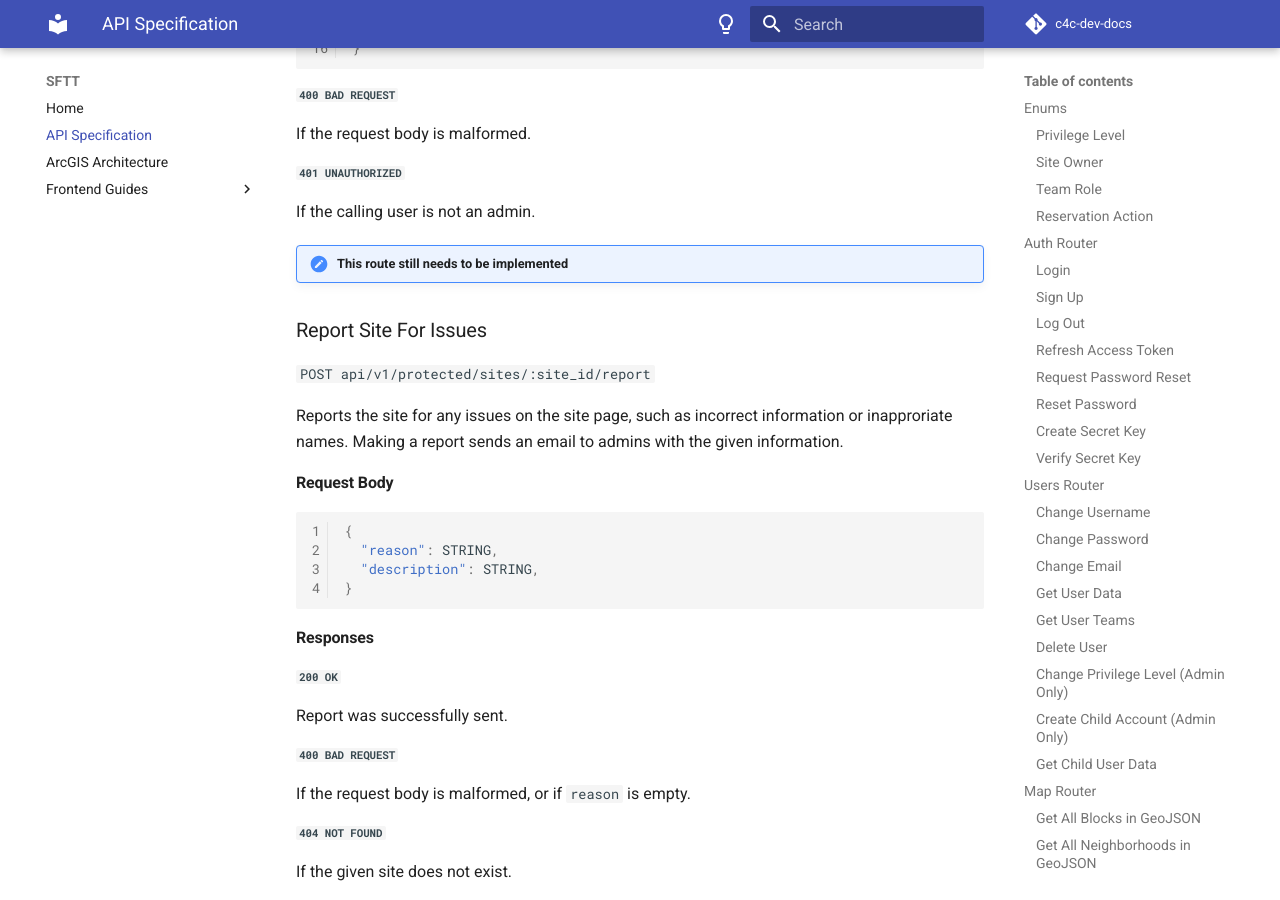
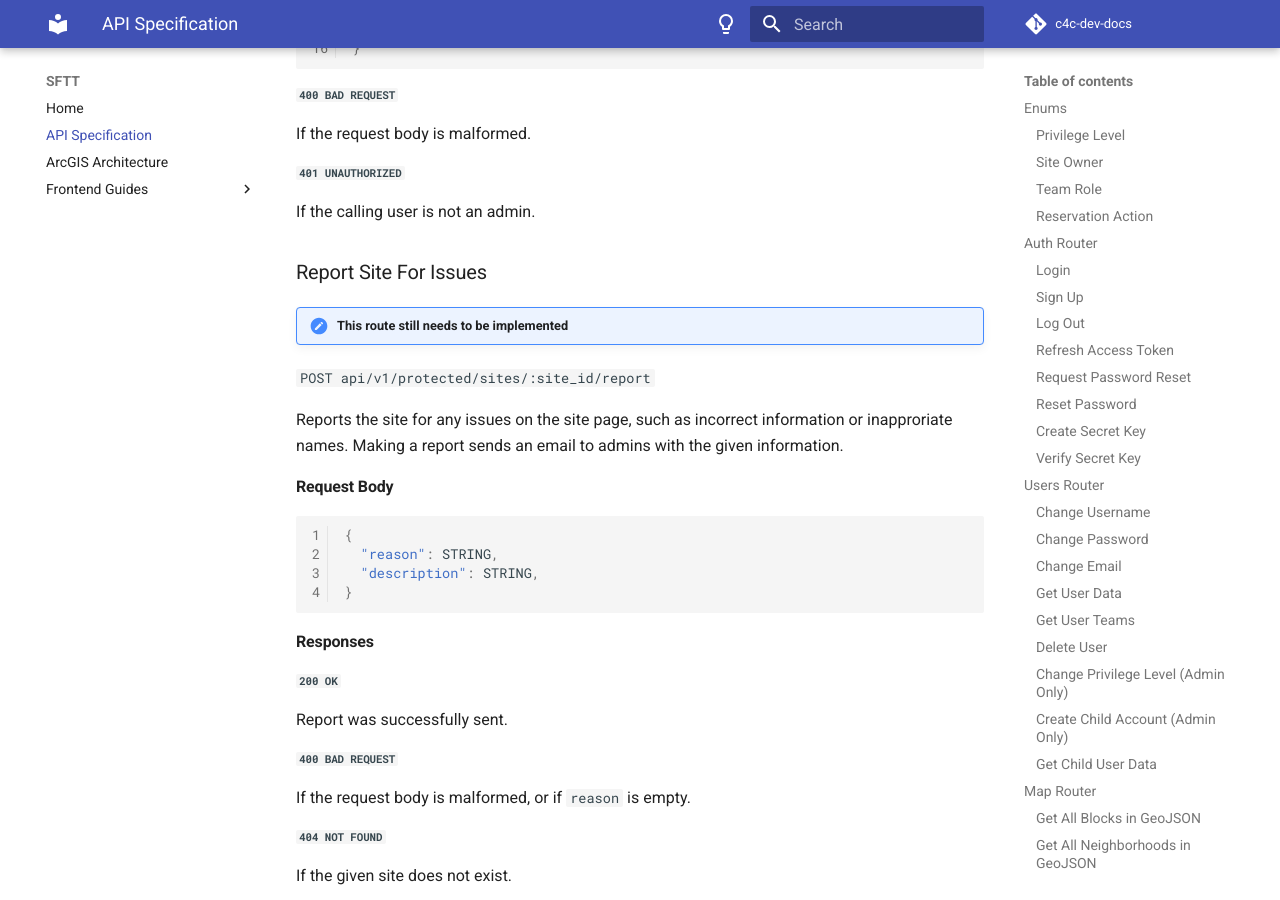
Before and after one commit to Code-4-Community/c4c-dev-docs, an MkDocs documentation site: the page built from docs/sftt/sftt-api-spec.md, in a window 1280 px wide and 900 px high, scrolled down 45602 px. Built offline with MkDocs 1.6.1 and Material for MkDocs 9.7.7, drawn with Linux system fonts in a browser that asks for light colours; comment, search, counter and statistics services are not loaded.

```diff
--- a/docs/sftt/sftt-api-spec.md
+++ b/docs/sftt/sftt-api-spec.md
@@ -2103,9 +2103,9 @@ If the request body is malformed.
 
 If the calling user is not an admin.
 
+### Report Site For Issues
+
 !!! missing "This route still needs to be implemented"
-
-### Report Site For Issues
 
 `POST api/v1/protected/sites/:site_id/report`
 
```
